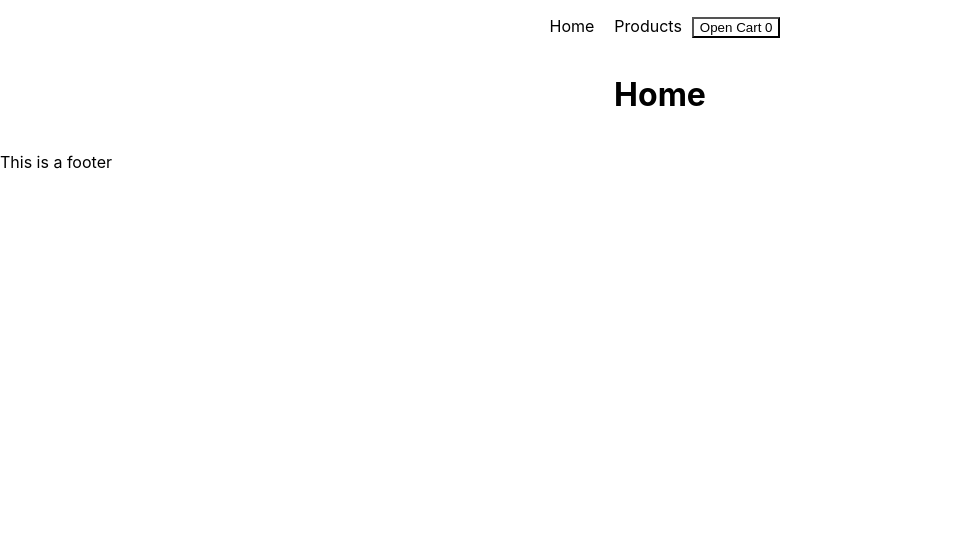
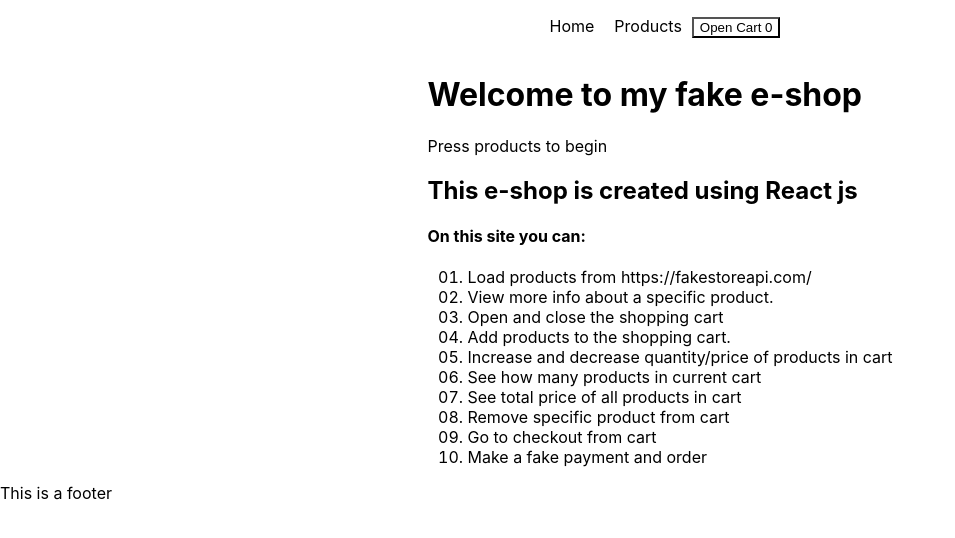
Before and after one commit to Rasweb/React-JS-Context-e-Shop, a React (Create React App) app: page / in a window 1280 px wide. Shown: the top 538 px of the page, without its empty margins (0-955 px from the left). Built offline with nearby package versions, Linux system fonts and the light colour scheme.

Commit message:
Added some info to the Home page

```diff
--- a/src/pages/Home.jsx
+++ b/src/pages/Home.jsx
@@ -1,3 +1,24 @@
+import { StyledHomeUl } from "../styledComponents/StyledUl";
+
 export const Home = () => {
-  return <h1>Home</h1>;
+  return (
+    <div>
+      <h1>Welcome to my fake e-shop</h1>
+      <p>Press products to begin</p>
+      <h2>This e-shop is created using React js</h2>
+      <h4>On this site you can:</h4>
+      <StyledHomeUl>
+        <li>Load products from https://fakestoreapi.com/</li>
+        <li>View more info about a specific product.</li>
+        <li>Open and close the shopping cart</li>
+        <li>Add products to the shopping cart.</li>
+        <li>Increase and decrease quantity/price of products in cart</li>
+        <li>See how many products in current cart</li>
+        <li>See total price of all products in cart</li>
+        <li>Remove specific product from cart</li>
+        <li>Go to checkout from cart</li>
+        <li>Make a fake payment and order</li>
+      </StyledHomeUl>
+    </div>
+  );
 };
--- a/src/styledComponents/StyledUl.jsx
+++ b/src/styledComponents/StyledUl.jsx
@@ -23,3 +23,7 @@ export const StyledCheckoutUl = styled.ul`
   flex-direction: column;
   align-items: center;
 `;
+
+export const StyledHomeUl = styled.ul`
+  list-style: decimal-leading-zero;
+`;
```
